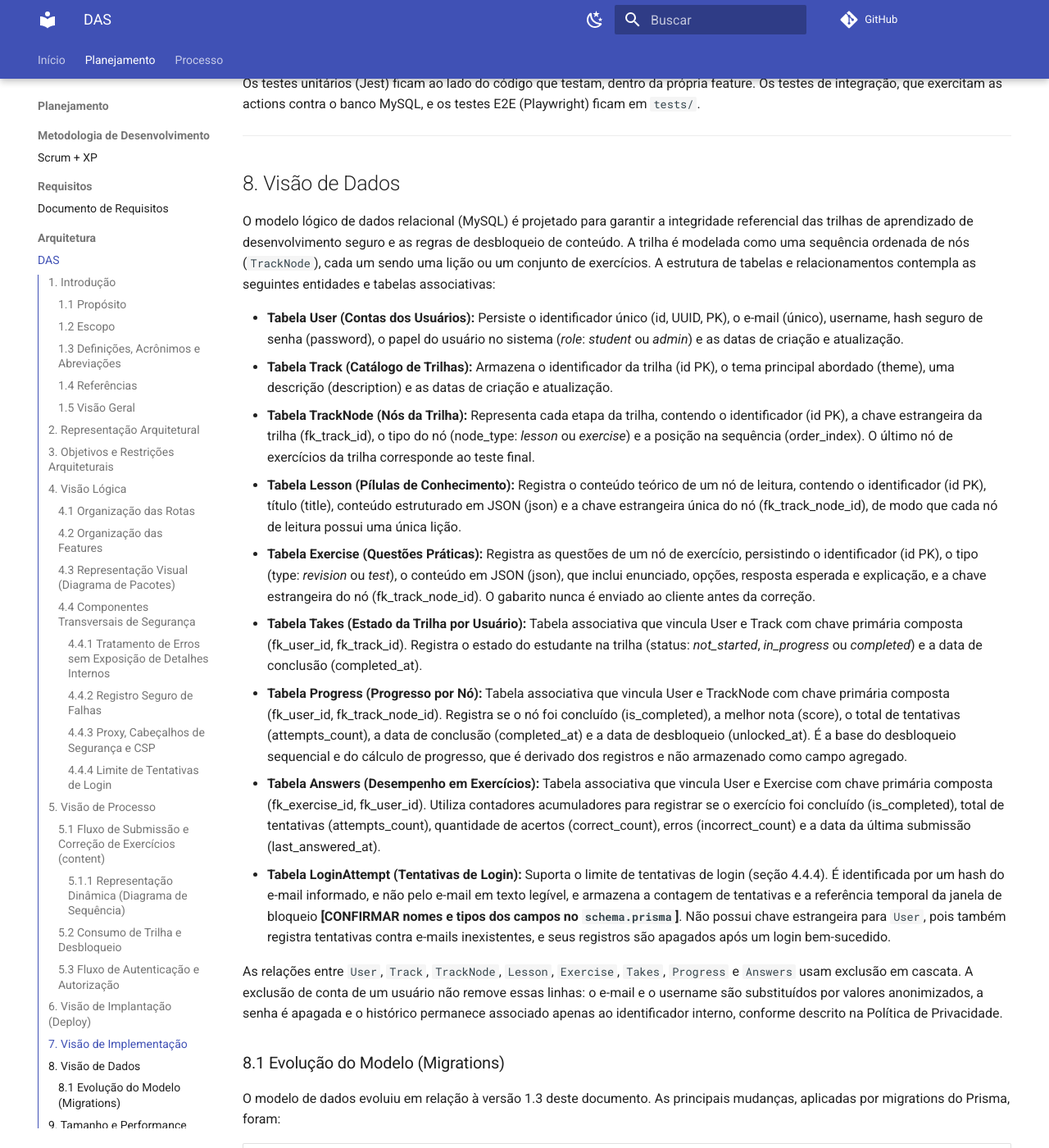
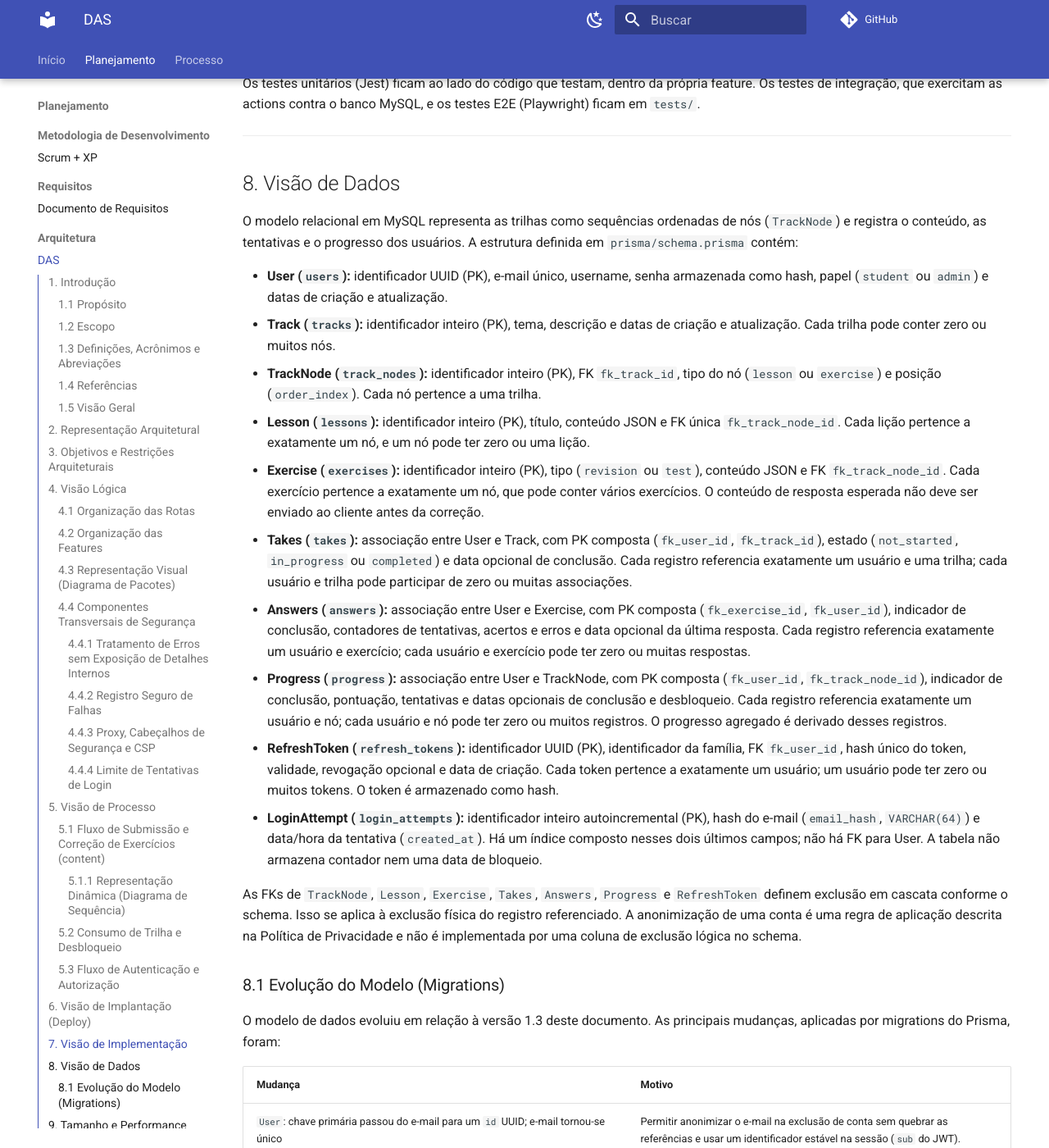
Before and after one commit to CedisUnB/AEGIS, an MkDocs documentation site: the page built from docs/planning/architecture/software-architecture-document.md, in a window 1280 px wide and 1400 px high, scrolled down 19723 px. Shown: the whole window at 82% size. Built offline with MkDocs 1.6.1 and Material for MkDocs 9.7.7, drawn with Linux system fonts in a browser that asks for light colours; comment, search, counter and statistics services are not loaded; some of the changed text lies outside the part shown.

Commit message:
docs: atualização da seção visão de dados do DAS

```diff
--- a/docs/planning/architecture/software-architecture-document.md
+++ b/docs/planning/architecture/software-architecture-document.md
@@ -381,19 +381,20 @@ Os testes unitários (Jest) ficam ao lado do código que testam, dentro da próp
 
 ## 8. Visão de Dados
 
-O modelo lógico de dados relacional (MySQL) é projetado para garantir a integridade referencial das trilhas de aprendizado de desenvolvimento seguro e as regras de desbloqueio de conteúdo. A trilha é modelada como uma sequência ordenada de nós (`TrackNode`), cada um sendo uma lição ou um conjunto de exercícios. A estrutura de tabelas e relacionamentos contempla as seguintes entidades e tabelas associativas:
+O modelo relacional em MySQL representa as trilhas como sequências ordenadas de nós (`TrackNode`) e registra o conteúdo, as tentativas e o progresso dos usuários. A estrutura definida em `prisma/schema.prisma` contém:
 
-- **Tabela User (Contas dos Usuários):** Persiste o identificador único (id, UUID, PK), o e-mail (único), username, hash seguro de senha (password), o papel do usuário no sistema (_role_: _student_ ou _admin_) e as datas de criação e atualização.
-- **Tabela Track (Catálogo de Trilhas):** Armazena o identificador da trilha (id PK), o tema principal abordado (theme), uma descrição (description) e as datas de criação e atualização.
-- **Tabela TrackNode (Nós da Trilha):** Representa cada etapa da trilha, contendo o identificador (id PK), a chave estrangeira da trilha (fk_track_id), o tipo do nó (node_type: _lesson_ ou _exercise_) e a posição na sequência (order_index). O último nó de exercícios da trilha corresponde ao teste final.
-- **Tabela Lesson (Pílulas de Conhecimento):** Registra o conteúdo teórico de um nó de leitura, contendo o identificador (id PK), título (title), conteúdo estruturado em JSON (json) e a chave estrangeira única do nó (fk_track_node_id), de modo que cada nó de leitura possui uma única lição.
-- **Tabela Exercise (Questões Práticas):** Registra as questões de um nó de exercício, persistindo o identificador (id PK), o tipo (type: _revision_ ou _test_), o conteúdo em JSON (json), que inclui enunciado, opções, resposta esperada e explicação, e a chave estrangeira do nó (fk_track_node_id). O gabarito nunca é enviado ao cliente antes da correção.
-- **Tabela Takes (Estado da Trilha por Usuário):** Tabela associativa que vincula User e Track com chave primária composta (fk_user_id, fk_track_id). Registra o estado do estudante na trilha (status: _not_started_, _in_progress_ ou _completed_) e a data de conclusão (completed_at).
-- **Tabela Progress (Progresso por Nó):** Tabela associativa que vincula User e TrackNode com chave primária composta (fk_user_id, fk_track_node_id). Registra se o nó foi concluído (is_completed), a melhor nota (score), o total de tentativas (attempts_count), a data de conclusão (completed_at) e a data de desbloqueio (unlocked_at). É a base do desbloqueio sequencial e do cálculo de progresso, que é derivado dos registros e não armazenado como campo agregado.
-- **Tabela Answers (Desempenho em Exercícios):** Tabela associativa que vincula User e Exercise com chave primária composta (fk_exercise_id, fk_user_id). Utiliza contadores acumuladores para registrar se o exercício foi concluído (is_completed), total de tentativas (attempts_count), quantidade de acertos (correct_count), erros (incorrect_count) e a data da última submissão (last_answered_at).
-- **Tabela LoginAttempt (Tentativas de Login):** Suporta o limite de tentativas de login (seção 4.4.4). É identificada por um hash do e-mail informado, e não pelo e-mail em texto legível, e armazena a contagem de tentativas e a referência temporal da janela de bloqueio **[CONFIRMAR nomes e tipos dos campos no `schema.prisma`]**. Não possui chave estrangeira para `User`, pois também registra tentativas contra e-mails inexistentes, e seus registros são apagados após um login bem-sucedido.
+- **User (`users`):** identificador UUID (PK), e-mail único, username, senha armazenada como hash, papel (`student` ou `admin`) e datas de criação e atualização.
+- **Track (`tracks`):** identificador inteiro (PK), tema, descrição e datas de criação e atualização. Cada trilha pode conter zero ou muitos nós.
+- **TrackNode (`track_nodes`):** identificador inteiro (PK), FK `fk_track_id`, tipo do nó (`lesson` ou `exercise`) e posição (`order_index`). Cada nó pertence a uma trilha.
+- **Lesson (`lessons`):** identificador inteiro (PK), título, conteúdo JSON e FK única `fk_track_node_id`. Cada lição pertence a exatamente um nó, e um nó pode ter zero ou uma lição.
+- **Exercise (`exercises`):** identificador inteiro (PK), tipo (`revision` ou `test`), conteúdo JSON e FK `fk_track_node_id`. Cada exercício pertence a exatamente um nó, que pode conter vários exercícios. O conteúdo de resposta esperada não deve ser enviado ao cliente antes da correção.
+- **Takes (`takes`):** associação entre User e Track, com PK composta (`fk_user_id`, `fk_track_id`), estado (`not_started`, `in_progress` ou `completed`) e data opcional de conclusão. Cada registro referencia exatamente um usuário e uma trilha; cada usuário e trilha pode participar de zero ou muitas associações.
+- **Answers (`answers`):** associação entre User e Exercise, com PK composta (`fk_exercise_id`, `fk_user_id`), indicador de conclusão, contadores de tentativas, acertos e erros e data opcional da última resposta. Cada registro referencia exatamente um usuário e exercício; cada usuário e exercício pode ter zero ou muitas respostas.
+- **Progress (`progress`):** associação entre User e TrackNode, com PK composta (`fk_user_id`, `fk_track_node_id`), indicador de conclusão, pontuação, tentativas e datas opcionais de conclusão e desbloqueio. Cada registro referencia exatamente um usuário e nó; cada usuário e nó pode ter zero ou muitos registros. O progresso agregado é derivado desses registros.
+- **RefreshToken (`refresh_tokens`):** identificador UUID (PK), identificador da família, FK `fk_user_id`, hash único do token, validade, revogação opcional e data de criação. Cada token pertence a exatamente um usuário; um usuário pode ter zero ou muitos tokens. O token é armazenado como hash.
+- **LoginAttempt (`login_attempts`):** identificador inteiro autoincremental (PK), hash do e-mail (`email_hash`, `VARCHAR(64)`) e data/hora da tentativa (`created_at`). Há um índice composto nesses dois últimos campos; não há FK para User. A tabela não armazena contador nem uma data de bloqueio.
 
-As relações entre `User`, `Track`, `TrackNode`, `Lesson`, `Exercise`, `Takes`, `Progress` e `Answers` usam exclusão em cascata. A exclusão de conta de um usuário não remove essas linhas: o e-mail e o username são substituídos por valores anonimizados, a senha é apagada e o histórico permanece associado apenas ao identificador interno, conforme descrito na Política de Privacidade.
+As FKs de `TrackNode`, `Lesson`, `Exercise`, `Takes`, `Answers`, `Progress` e `RefreshToken` definem exclusão em cascata conforme o schema. Isso se aplica à exclusão física do registro referenciado. A anonimização de uma conta é uma regra de aplicação descrita na Política de Privacidade e não é implementada por uma coluna de exclusão lógica no schema.
 
 ### 8.1 Evolução do Modelo (Migrations)
 
@@ -408,12 +409,9 @@ O modelo de dados evoluiu em relação à versão 1.3 deste documento. As princi
 | `Takes.status` com os valores `not_started`, `in_progress` e `completed`                                                               | Representar o estado da trilha, incluindo a conclusão após a aprovação no teste final.                                                                         |
 | `Track.description` adicionada                                                                                                         | Exibir a descrição no catálogo e no detalhe da trilha.                                                                                                          |
 | Nova tabela `LoginAttempt`                                                                                                             | Suportar o limite de tentativas de login.                                                                                                                       |
+| Nova tabela `RefreshToken`                                                                                                            | Persistir hashes de tokens de atualização, sua validade, revogação e agrupamento por família.                                                                   |
 
-**[CONFIRMAR nomes e datas das migrations em `prisma/migrations` e ajustar a tabela se alguma mudança foi agrupada ou renomeada.]**
-
-A seguir, encontram-se o Diagrama Entidade-Relacionamento (DER) e o Diagrama Lógico de Dados (DLD) correspondentes, estruturados conforme o mapeamento acima.
-
-> **[ATUALIZAR DIAGRAMAS]** O DER e o DLD abaixo representam o modelo antigo (com `ReviewContent`, chave por e-mail e sem `TrackNode`, `Progress` e `LoginAttempt`) e devem ser regerados a partir do `schema.prisma` atual.
+A seguir, encontram-se o Diagrama Entidade-Relacionamento (DER) e o Diagrama Lógico de Dados (DLD) do modelo atual. No DLD, cada linha das tabelas associativas `Takes`, `Answers` e `Progress` referencia exatamente um registro de cada entidade relacionada; cada entidade pode participar de zero ou muitas dessas associações.
 
 **Diagrama Entidade-Relacionamento**
 
```
Also changed, not shown: other parts of docs/planning/architecture/software-architecture-document.md (+1 -0 lines), docs/planning/architecture/images/image1.png, docs/planning/architecture/images/image6.png.
